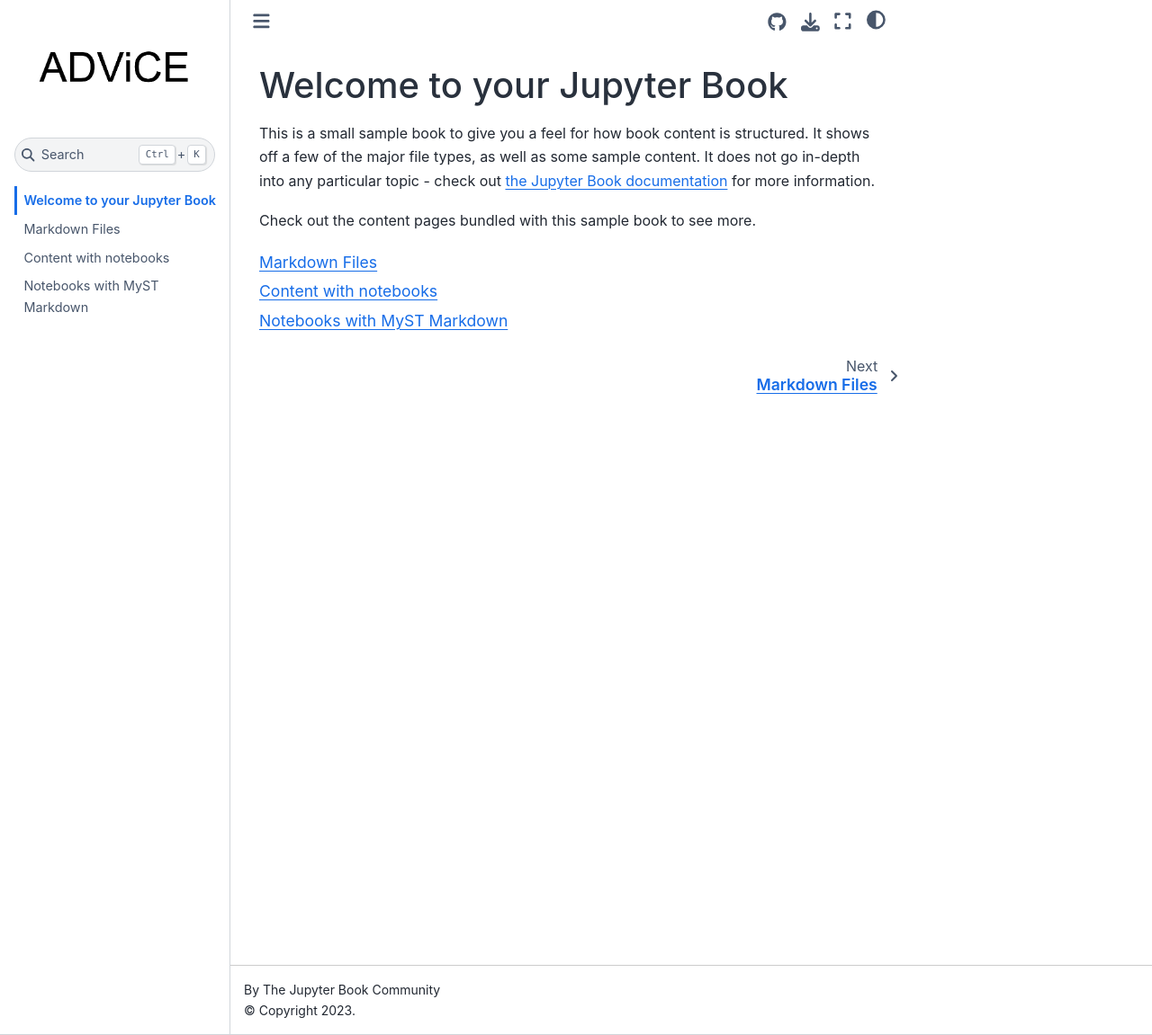
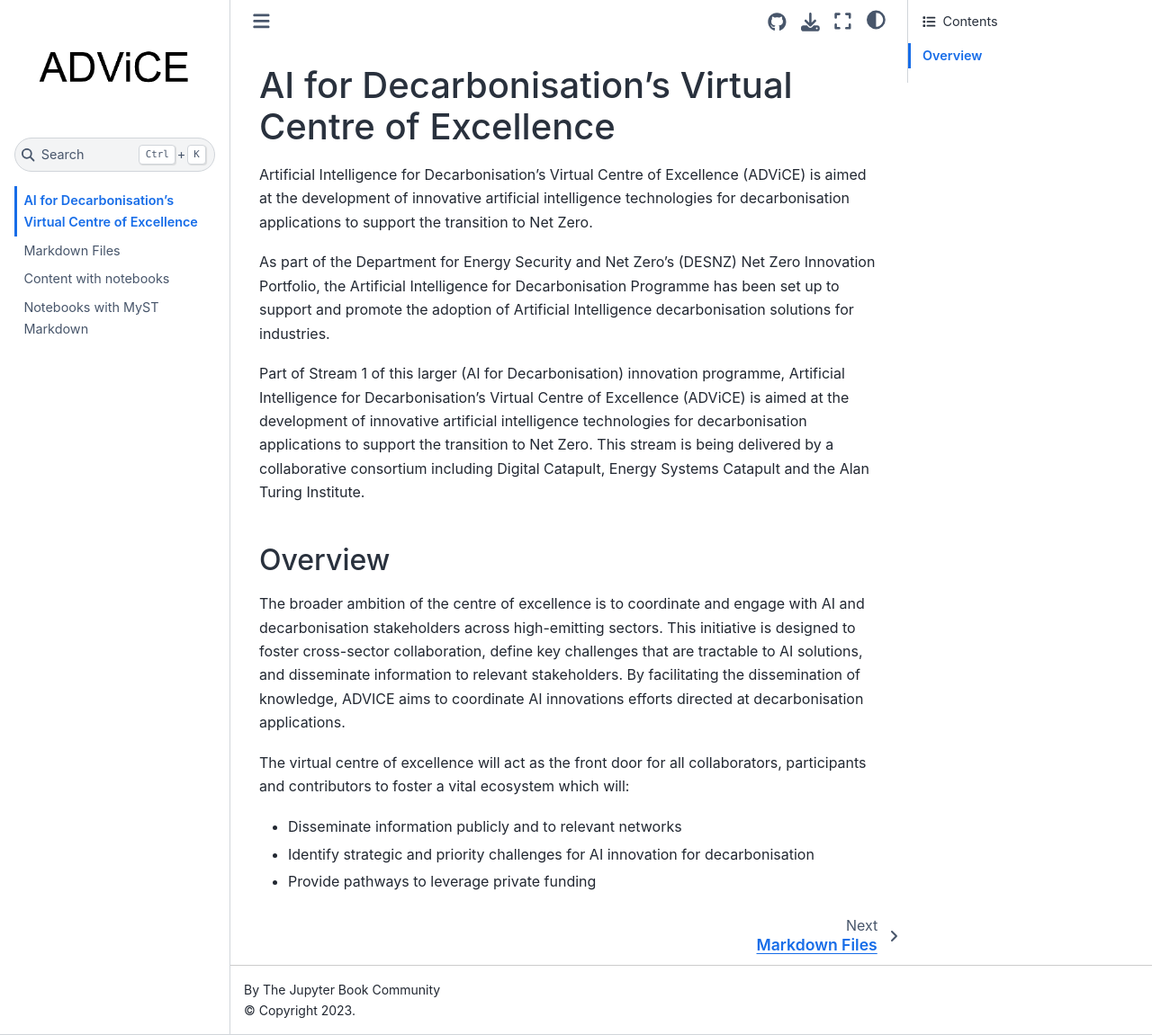
Before and after one commit to alan-turing-institute/ADViCE_old, a Jupyter Book: the page built from intro.md, in a window 1280 px wide and 1151 px high. Shown: the whole window at 90% size. Built offline with Jupyter Book 1.0.4 settings and Sphinx 7.4.7 and the Sphinx Book theme 1.1.4, drawn with Linux system fonts in a browser that asks for light colours.

Commit message:
Update intro.md

````diff
--- a/intro.md
+++ b/intro.md
@@ -1,11 +1,16 @@
-# Welcome to your Jupyter Book
+# AI for Decarbonisation’s Virtual Centre of Excellence
 
-This is a small sample book to give you a feel for how book content is
-structured.
-It shows off a few of the major file types, as well as some sample content.
-It does not go in-depth into any particular topic - check out [the Jupyter Book documentation](https://jupyterbook.org) for more information.
+Artificial Intelligence for Decarbonisation’s Virtual Centre of Excellence (ADViCE) is aimed at the development of innovative artificial intelligence technologies for decarbonisation applications to support the transition to Net Zero.
 
-Check out the content pages bundled with this sample book to see more.
+As part of the Department for Energy Security and Net Zero’s (DESNZ) Net Zero Innovation Portfolio, the Artificial Intelligence for Decarbonisation Programme has been set up to support and promote the adoption of Artificial Intelligence decarbonisation solutions for industries.
 
-```{tableofcontents}
-```
+Part of Stream 1 of this larger (AI for Decarbonisation) innovation programme, Artificial Intelligence for Decarbonisation’s Virtual Centre of Excellence (ADViCE) is aimed at the development of innovative artificial intelligence technologies for decarbonisation applications to support the transition to Net Zero. This stream is being delivered by a collaborative consortium including Digital Catapult, Energy Systems Catapult and the Alan Turing Institute.
+
+## Overview
+The broader ambition of the centre of excellence is to coordinate and engage with AI and decarbonisation stakeholders across high-emitting sectors. This initiative is designed to foster cross-sector collaboration, define key challenges that are tractable to AI solutions, and disseminate information to relevant stakeholders. By facilitating the dissemination of knowledge, ADVICE aims to coordinate AI innovations efforts directed at decarbonisation applications.
+
+The virtual centre of excellence will act as the front door for all collaborators, participants and contributors to foster a vital ecosystem which will:
+
+- Disseminate information publicly and to relevant networks
+- Identify strategic and priority challenges for AI innovation for decarbonisation
+- Provide pathways to leverage private funding
````
